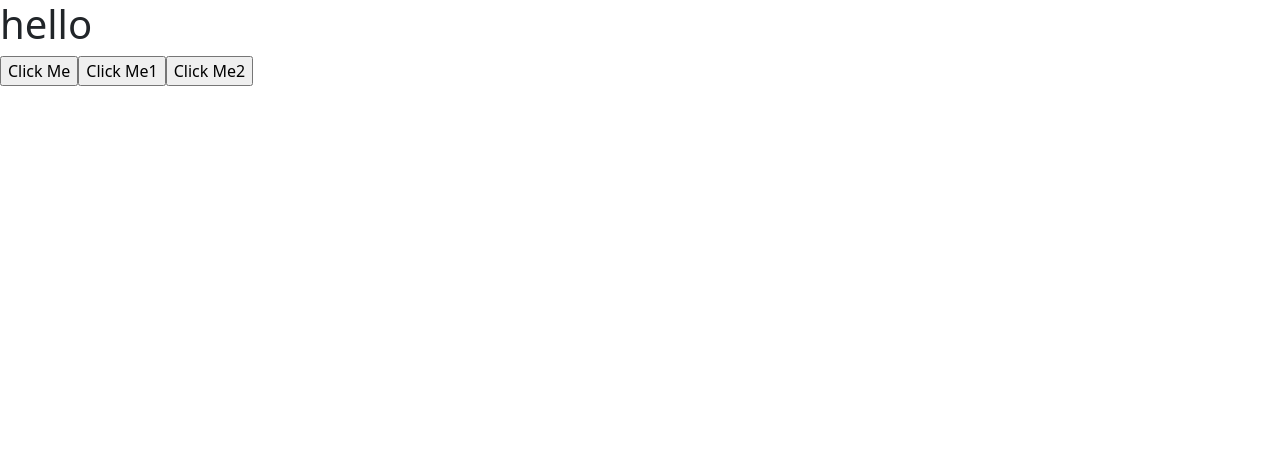
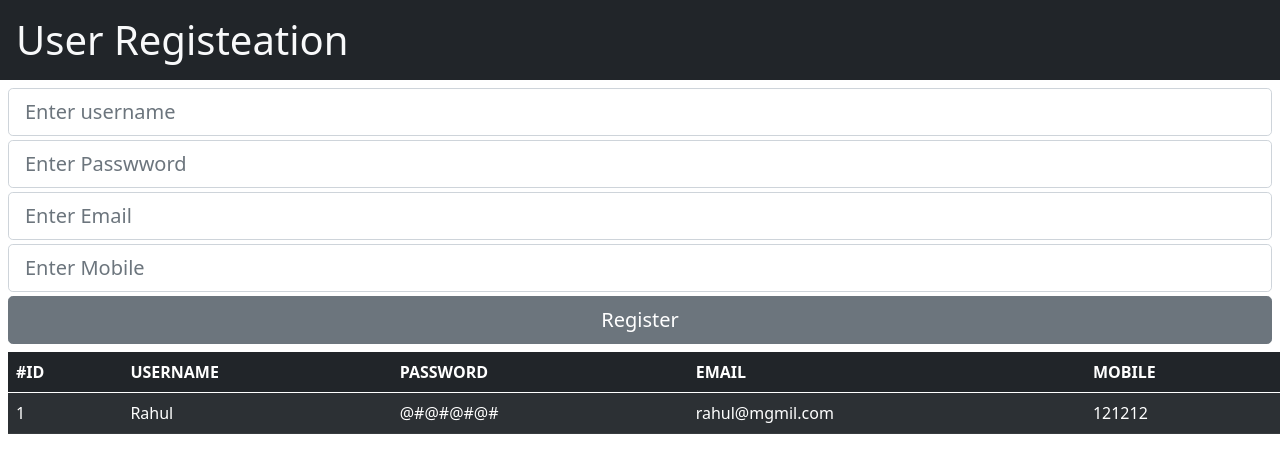
Before and after one commit to Ninad-Bandiwadekar/React, a React (Create React App) app in the folder firstapp/: page / in a window 1280 px wide. Shown: the top 472 px of the page. Built offline with nearby package versions, Linux system fonts and the light colour scheme.

Commit message:
prototype

```diff
--- a/firstapp/src/App.js
+++ b/firstapp/src/App.js
@@ -1,28 +1,83 @@
+import logo from "./logo.svg";
 import "./App.css";
-import { useDebugValue, useState } from "react";
-import "bootstrap/dist/css/bootstrap.css";
 
 export default function App() {
   return (
     <div>
-      <MyComponent />
+      <MyRegisterComponent />
     </div>
   );
 }
 
-function MyComponent() {
-  const handleClick = (e) => {
-    console.log(e);
-  };
-
+function MyRegisterComponent() {
   return (
     <div>
-      <h1>hello</h1>
+      <h1 className="bg-dark text-light p-3 ">User Registeation </h1>
 
-      <input type="button" value="Click Me" onClick={handleClick} />
-      <input type="button" value="Click Me1" onClick={(e) => handleClick(e)} />
+      {/** FORM COMPONENT */}
+      <form className="m-2">
+        <div>
+          <input
+            type="text"
+            className="form-control form-control-lg mb-1"
+            placeholder="Enter username"
+          />
+        </div>
 
-      <input type="button" value="Click Me2" onClick={(e) => handleClick(e,100)} />
+        <div>
+          <input
+            type="password"
+            className="form-control form-control-lg mb-1"
+            placeholder="Enter Passwword"
+          />
+        </div>
+
+        <div>
+          <input
+            type="email"
+            className="form-control form-control-lg mb-1"
+            placeholder="Enter Email"
+          />
+        </div>
+
+        <div>
+          <input
+            type="mobile"
+            className="form-control form-control-lg mb-1"
+            placeholder="Enter Mobile"
+          />
+        </div>
+
+        <div>
+          <input
+            type="button"
+            value="Register"
+            className="btn btn-lg btn-secondary w-100"
+          />
+        </div>
+      </form>
+
+      {/** List BOX HERE */}
+      <table className="table table-dark table-striped m-2">
+        <thead>
+          <tr>
+            <th scope="col">#ID</th>
+            <th scope="col">USERNAME</th>
+            <th scope="col">PASSWORD</th>
+            <th scope="col">EMAIL</th>
+            <th scope="col">MOBILE</th>
+          </tr>
+        </thead>
+        <tbody>
+          <tr>
+            <td>1</td>
+            <td>Rahul</td>
+            <td>@#@#@#@#</td>
+            <td>rahul@mgmil.com</td>
+            <td>121212</td>
+          </tr>
+        </tbody>
+      </table>
     </div>
   );
 }
```
